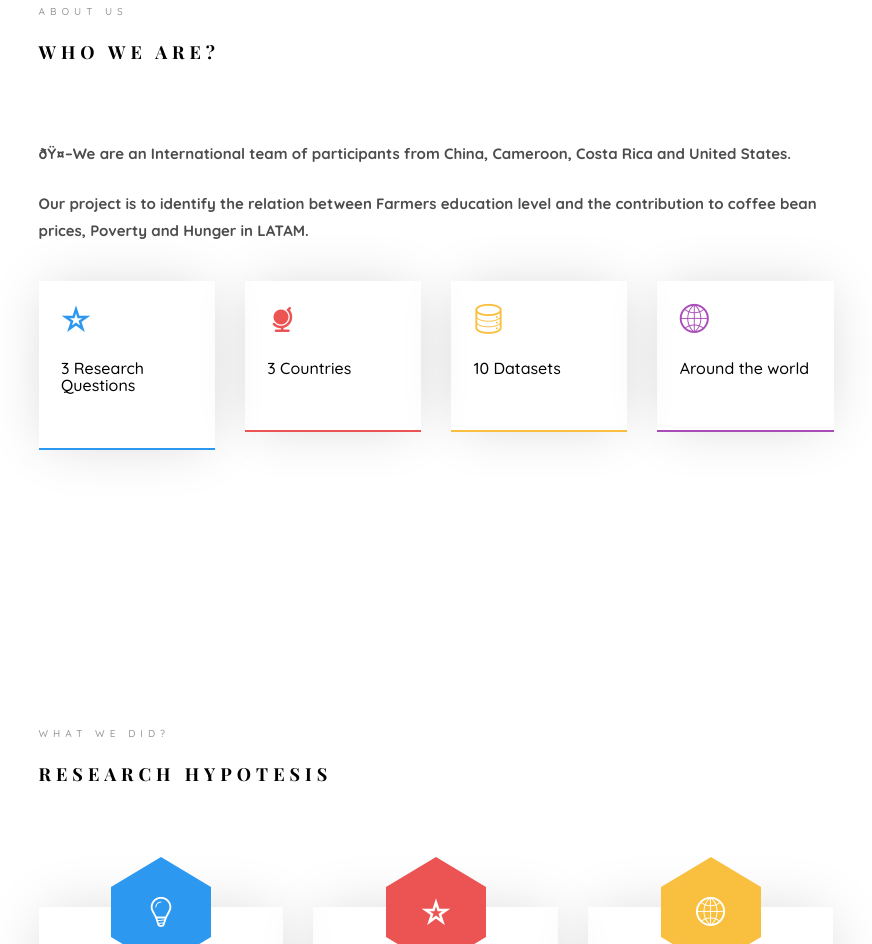
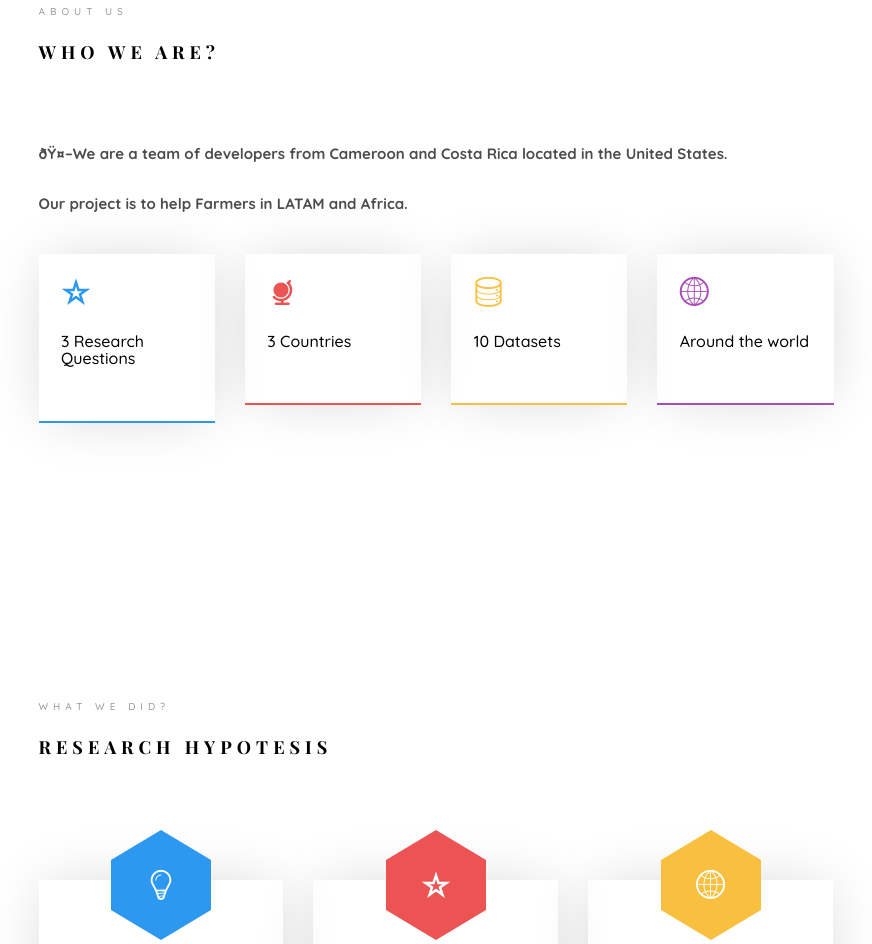
Before and after one commit to aibotsacademy/climatemonitor, a plain HTML site: page index.html in a window 1280 px wide. Shown: the part 1007-1951 px from the top of the page, without its empty margins (354-1226 px from the left). Drawn offline with nearby package versions, Linux system fonts and the light colour scheme; files whose address does not match are found by name; a web font is replaced by a local one.

Commit message:
Update index.html

```diff
--- a/index.html
+++ b/index.html
@@ -167,8 +167,8 @@
 									<div class="about-desc">
 										<span class="heading-meta">About Us</span>
 										<h2 class="colorlib-heading">Who We are?</h2>
-										<p><strong>🤖We are an International team of participants from China, Cameroon, Costa Rica and United States. </p>
-										<p>Our project is to identify the relation between Farmers education level and the contribution to coffee bean prices, Poverty and Hunger in LATAM.</p>
+										<p><strong>🤖We are a team of developers from Cameroon and Costa Rica located in the United States. </p>
+										<p>Our project is to help Farmers in LATAM and Africa.</p>
 									</div>
 								</div>
 							</div>
```
